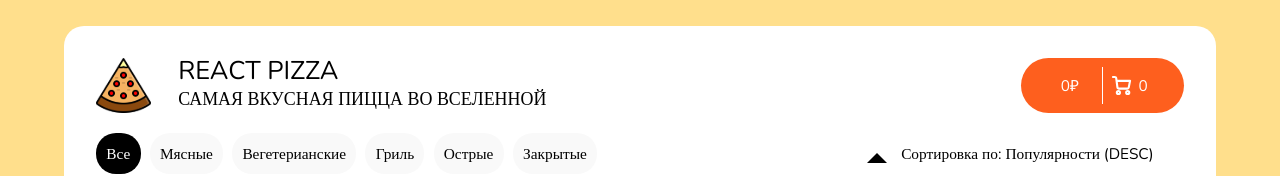
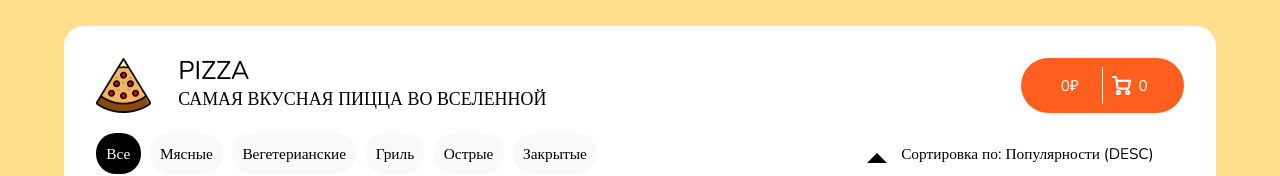
Before and after one commit to iiVladIii/iiVladIii.github.io, a React (Create React App) app: page /main in a window 1280 px wide. Shown: the top 176 px of the page. Built offline with nearby package versions, Linux system fonts and the light colour scheme; no server answers.

Commit message:
for public access

```diff
--- a/public/index.html
+++ b/public/index.html
@@ -10,37 +10,14 @@
       content="Web site created using create-react-app"
     />
     <link rel="apple-touch-icon" href="%PUBLIC_URL%/logo192.png" />
-    <!--
-      manifest.json provides metadata used when your web app is installed on a
-      user's mobile device or desktop. See https://developers.google.com/web/fundamentals/web-app-manifest/
-    -->
     <link rel="manifest" href="%PUBLIC_URL%/manifest.json" />
     <link rel="preconnect" href="https://fonts.googleapis.com">
     <link rel="preconnect" href="https://fonts.gstatic.com" crossorigin>
     <link href="https://fonts.googleapis.com/css2?family=Nunito:wght@200;400;500;600;700;800;900&display=swap" rel="stylesheet">
-    <!--
-      Notice the use of %PUBLIC_URL% in the tags above.
-      It will be replaced with the URL of the `public` folder during the build.
-      Only files inside the `public` folder can be referenced from the HTML.
-
-      Unlike "/favicon.ico" or "favicon.ico", "%PUBLIC_URL%/favicon.ico" will
-      work correctly both with client-side routing and a non-root public URL.
-      Learn how to configure a non-root public URL by running `npm run build`.
-    -->
-    <title>React Pizza</title>
+    <title>Pizza</title>
   </head>
   <body>
     <noscript>You need to enable JavaScript to run this app.</noscript>
     <div id="root"></div>
-    <!--
-      This HTML file is a template.
-      If you open it directly in the browser, you will see an empty page.
-
-      You can add webfonts, meta tags, or analytics to this file.
-      The build step will place the bundled scripts into the <body> tag.
-
-      To begin the development, run `npm start` or `yarn start`.
-      To create a production bundle, use `npm run build` or `yarn build`.
-    -->
   </body>
 </html>
--- a/src/Components/Header.jsx
+++ b/src/Components/Header.jsx
@@ -11,7 +11,7 @@
                   <img src="./img/logo.svg" alt=""/>
                 </div>
                 <div className="logo__text">
-                    React Pizza<br/>
+                    Pizza<br/>
                     <span>{phrase}</span>
                 </div>
             </div>
```
